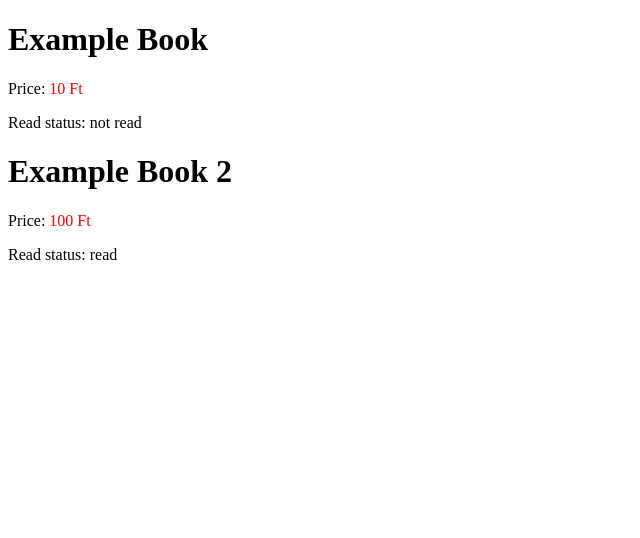
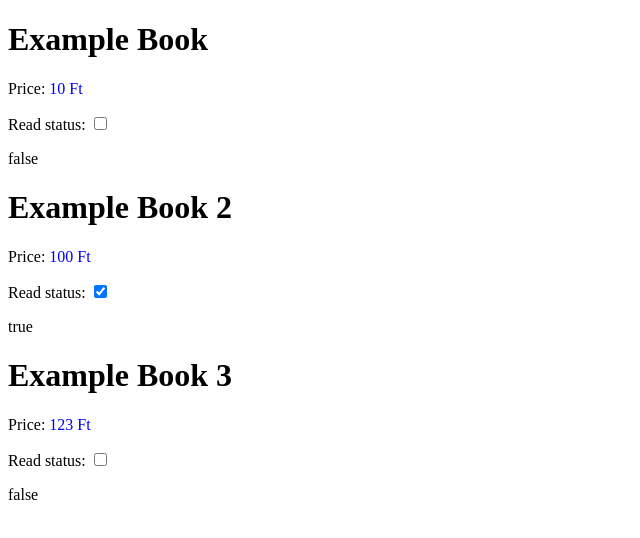
Before and after one commit to aron98/angular-project, an Angular app: page / in a window 1280 px wide. Shown: the top 538 px of the page, without its empty margins (0-640 px from the left). Built offline with nearby package versions, Linux system fonts and the light colour scheme.

Commit message:
Lorants session

```diff
--- a/src/app/app.component.ts
+++ b/src/app/app.component.ts
@@ -1,8 +1,8 @@
-import {Component} from '@angular/core';
-import {CommonModule} from '@angular/common';
-import {RouterOutlet} from '@angular/router';
-import {BookComponentComponent} from "./book-component/book-component.component";
-import {Book} from "./book";
+import { Component } from '@angular/core';
+import { CommonModule } from '@angular/common';
+import { RouterOutlet } from '@angular/router';
+import { BookComponentComponent } from "./book-component/book-component.component";
+import { Book } from "./book";
 
 @Component({
     selector: 'app-root',
@@ -11,6 +11,7 @@ import {Book} from "./book";
     templateUrl: './app.component.html',
     styleUrls: ['./app.component.css']
 })
+
 export class AppComponent {
     bookList: Book[] = [
         {
@@ -24,6 +25,12 @@ export class AppComponent {
             read: true,
             price: 100,
             title: "Example Book 2"
+        },
+        {
+            id: 3,
+            read: false,
+            price: 123,
+            title: "Example Book 3"
         }
     ];
 }
--- a/src/app/book-component/book-component.component.html
+++ b/src/app/book-component/book-component.component.html
@@ -1,5 +1,12 @@
 <div>
     <h1>{{book.title}}</h1>
-    <p>Price: <span class="red">{{book.price}} Ft</span></p>
-    <p>Read status: {{book.read ? "read" : "not read"}}</p>
+    <p>Price: <span class="blue">{{book.price}} Ft</span></p>
+
+    <label> Read status: </label>
+    <input type="checkbox" [checked]="book.read" (change)="book.read = !book.read">
+    <p>{{book.read}}</p>
+
+    <!-- <span *ngIf="items.length > 0">{{ items.length }} Items</span> -->
+
+
 </div>
```
